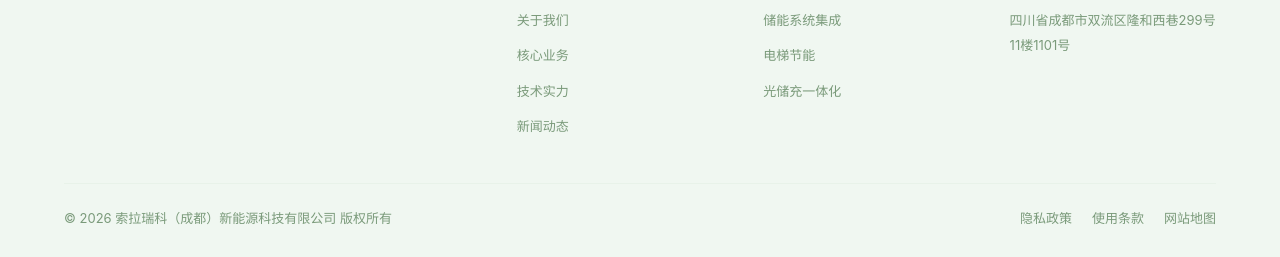
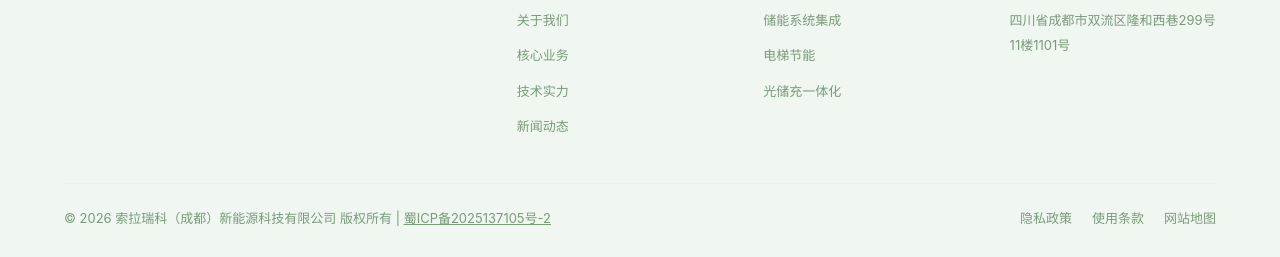
Before and after one commit to cdlg05ys/solarix-website, a plain HTML site: page index.html in a window 1280 px wide. Shown: the part 874-1131 px from the top of the page. Drawn offline with Linux system fonts and the light colour scheme.

Commit message:
feat: add 蜀ICP备2025137105号-2 to index.html footer

```diff
--- a/index.html
+++ b/index.html
@@ -100,7 +100,7 @@
       </div>
     </div>
     <div class="footer-bottom">
-      <span>&copy; <span data-c="copyright_year">2026</span> <span data-c="company_full">索拉瑞科（成都）新能源科技有限公司</span> 版权所有</span>
+      <span>&copy; <span data-c="copyright_year">2026</span> <span data-c="company_full">索拉瑞科（成都）新能源科技有限公司</span> 版权所有 | <a href="https://beian.miit.gov.cn/" target="_blank" rel="noopener" style="color:inherit;">蜀ICP备2025137105号-2</a></span>
       <div class="links">
         <a href="#">隐私政策</a>
         <a href="#">使用条款</a>
```
